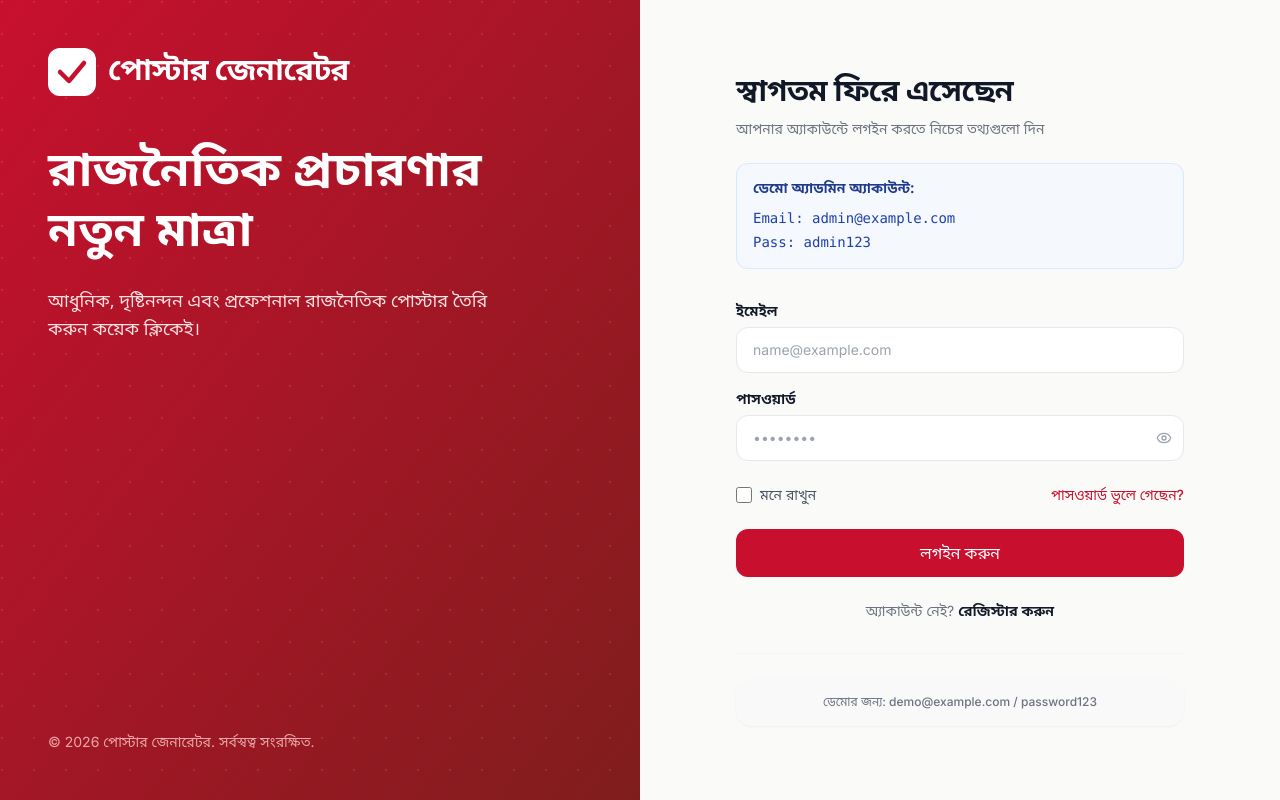
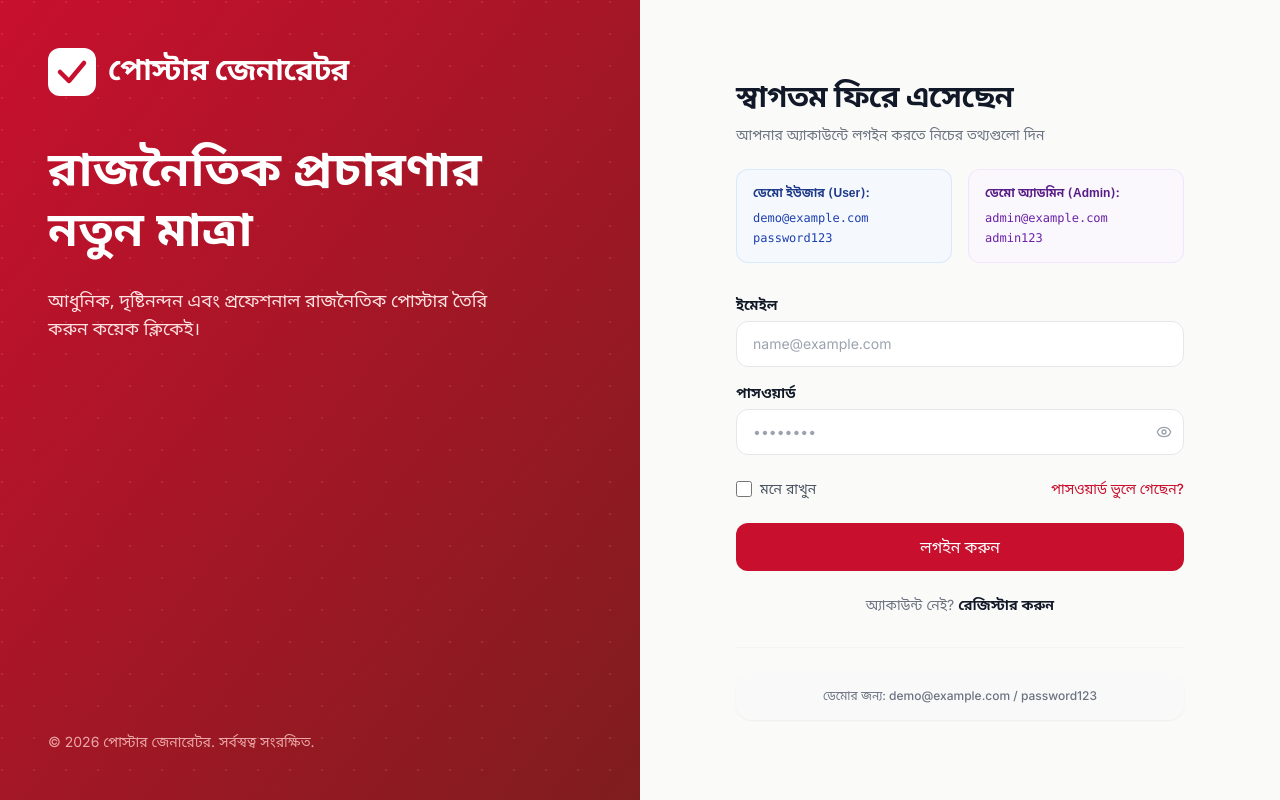
Before and after one commit to hasibzero/poster-frontend, a Next.js app: page /login in a window 1280 px wide. Built offline with nearby package versions, Linux system fonts and the light colour scheme.

Commit message:
Show both user and admin demo credentials

```diff
--- a/src/app/(auth)/login/page.tsx
+++ b/src/app/(auth)/login/page.tsx
@@ -88,11 +88,20 @@ export default function LoginPage() {
             <p className="mt-2 text-gray-500 text-sm">
               আপনার অ্যাকাউন্টে লগইন করতে নিচের তথ্যগুলো দিন
             </p>
-            <div className="mt-6 bg-blue-50/50 border border-blue-200/50 rounded-xl p-4">
-              <p className="text-sm text-blue-900 font-semibold font-bangla mb-2">ডেমো অ্যাডমিন অ্যাকাউন্ট:</p>
-              <div className="text-sm text-blue-800 font-mono space-y-1">
-                <p>Email: admin@example.com</p>
-                <p>Pass: admin123</p>
+            <div className="mt-6 grid grid-cols-2 gap-4">
+              <div className="bg-blue-50/50 border border-blue-200/50 rounded-xl p-4">
+                <p className="text-xs text-blue-900 font-semibold font-bangla mb-2">ডেমো ইউজার (User):</p>
+                <div className="text-xs text-blue-800 font-mono space-y-1">
+                  <p>demo@example.com</p>
+                  <p>password123</p>
+                </div>
+              </div>
+              <div className="bg-purple-50/50 border border-purple-200/50 rounded-xl p-4">
+                <p className="text-xs text-purple-900 font-semibold font-bangla mb-2">ডেমো অ্যাডমিন (Admin):</p>
+                <div className="text-xs text-purple-800 font-mono space-y-1">
+                  <p>admin@example.com</p>
+                  <p>admin123</p>
+                </div>
               </div>
             </div>
           </div>
```
